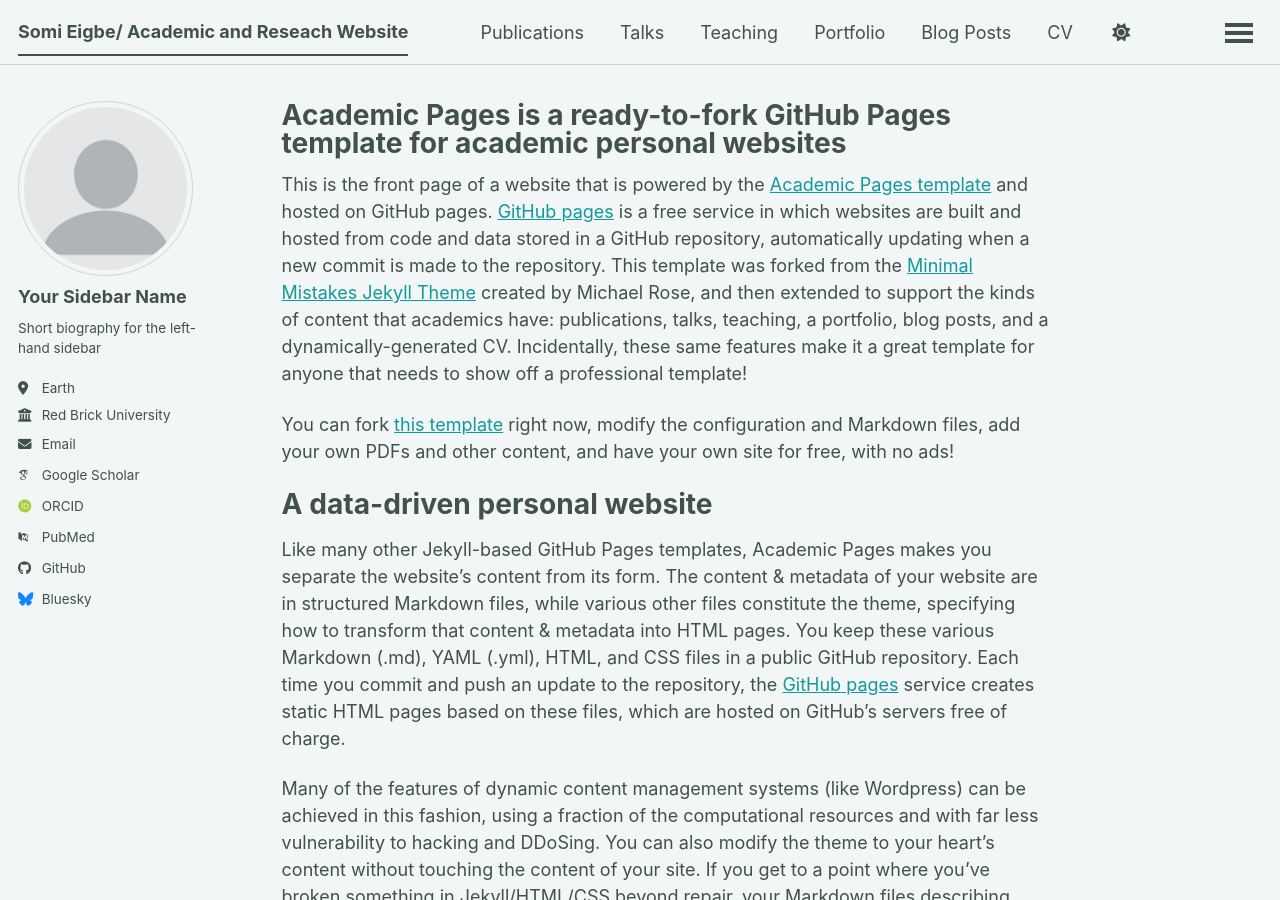
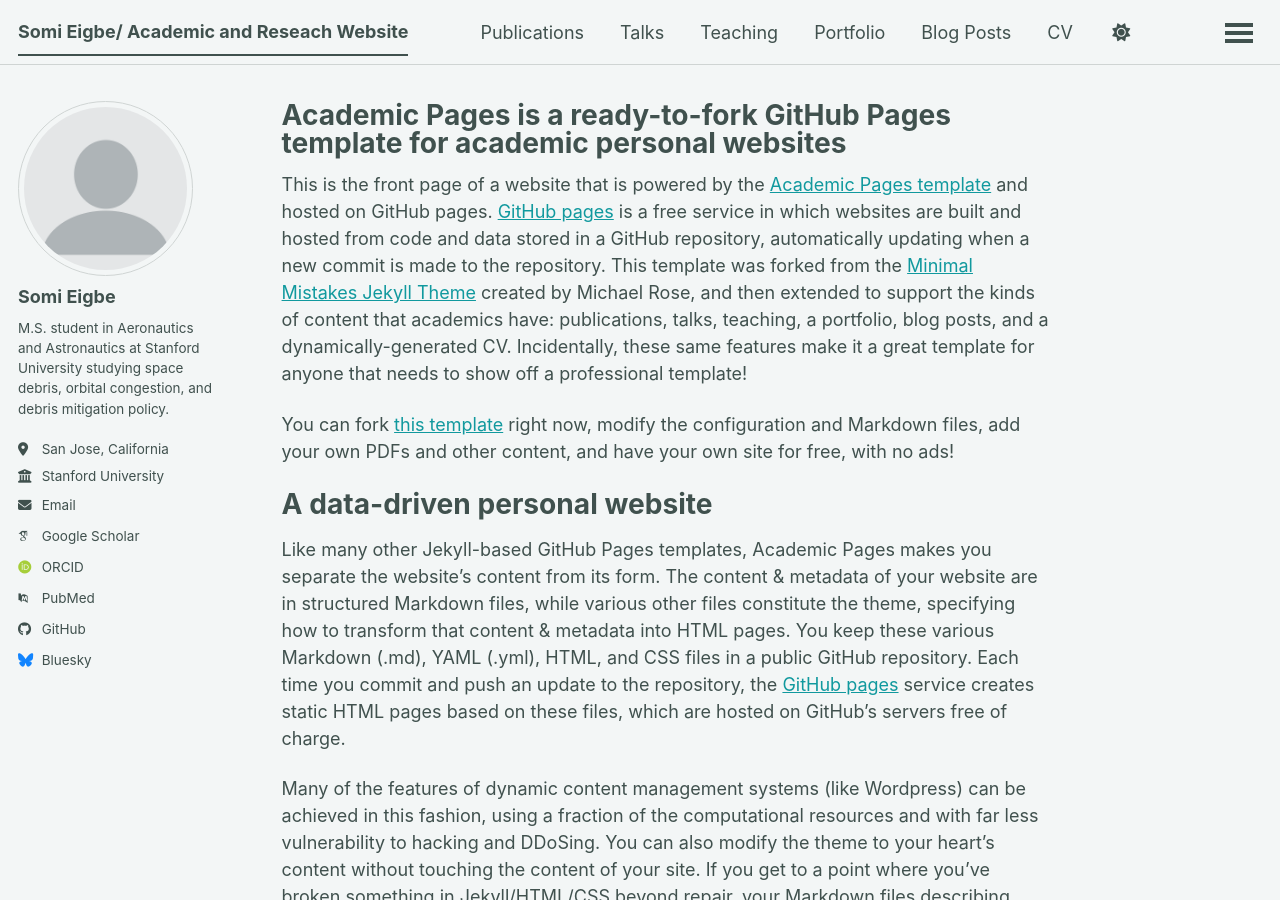
Before and after one commit to somisash/somisash.github.io, a Jekyll site: the page built from _pages/about.md, in a window 1280 px wide and 900 px high. Built offline with Jekyll 4.4.1, drawn with Linux system fonts in a browser that asks for light colours; some web fonts are replaced; a script bundle is joined from its source files by our own code; library files that are not in the unit come from our copies.

Commit message:
Update _config.yml

```diff
--- a/_config.yml
+++ b/_config.yml
@@ -22,15 +22,15 @@
 #               If a field is blank the icon and link will not appear, otherwise it will be shown.
 #               Additional customization can be done by editing /_includes/author-profile.html
 author:
-  # Biographic information
+ # Biographic information
   avatar           : "profile.png"
-  name             : "Your Sidebar Name"
-  pronouns         : # example: "she/her"
-  bio              : "Short biography for the left-hand sidebar"
-  location         : "Earth"
-  employer         : "Red Brick University"
+  name             : "Somi Eigbe"
+  bio              : "M.S. student in Aeronautics and Astronautics at Stanford University studying space debris, orbital congestion, and debris mitigation policy."
+  location         : "San Jose, California"
+  employer         : "Stanford University"
   uri              : # URL
-  email            : "none@example.org"
+  email            : "somisash@stanford.edu"
+
 
   # Academic websites
   academia         : # URL
```
